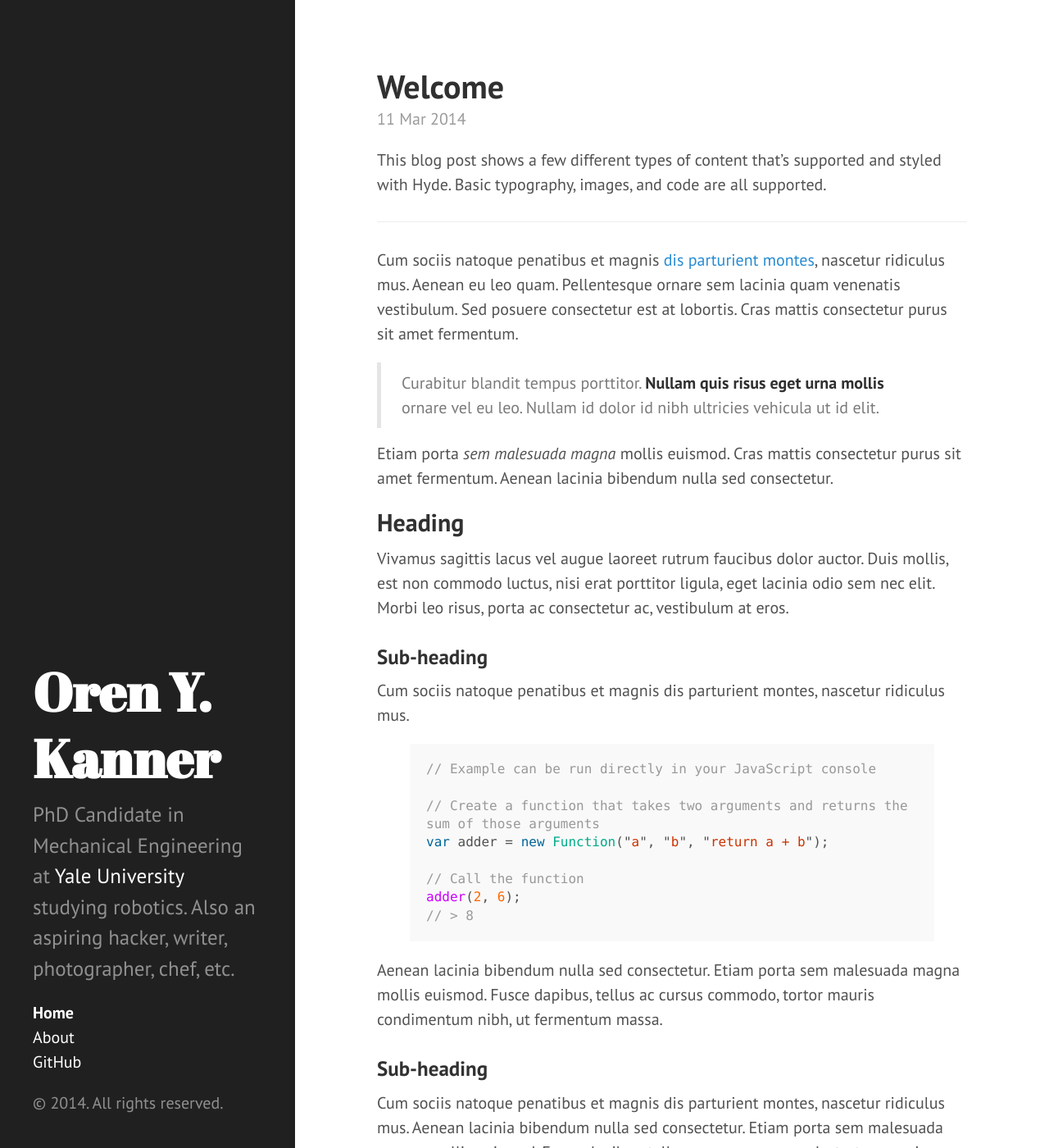
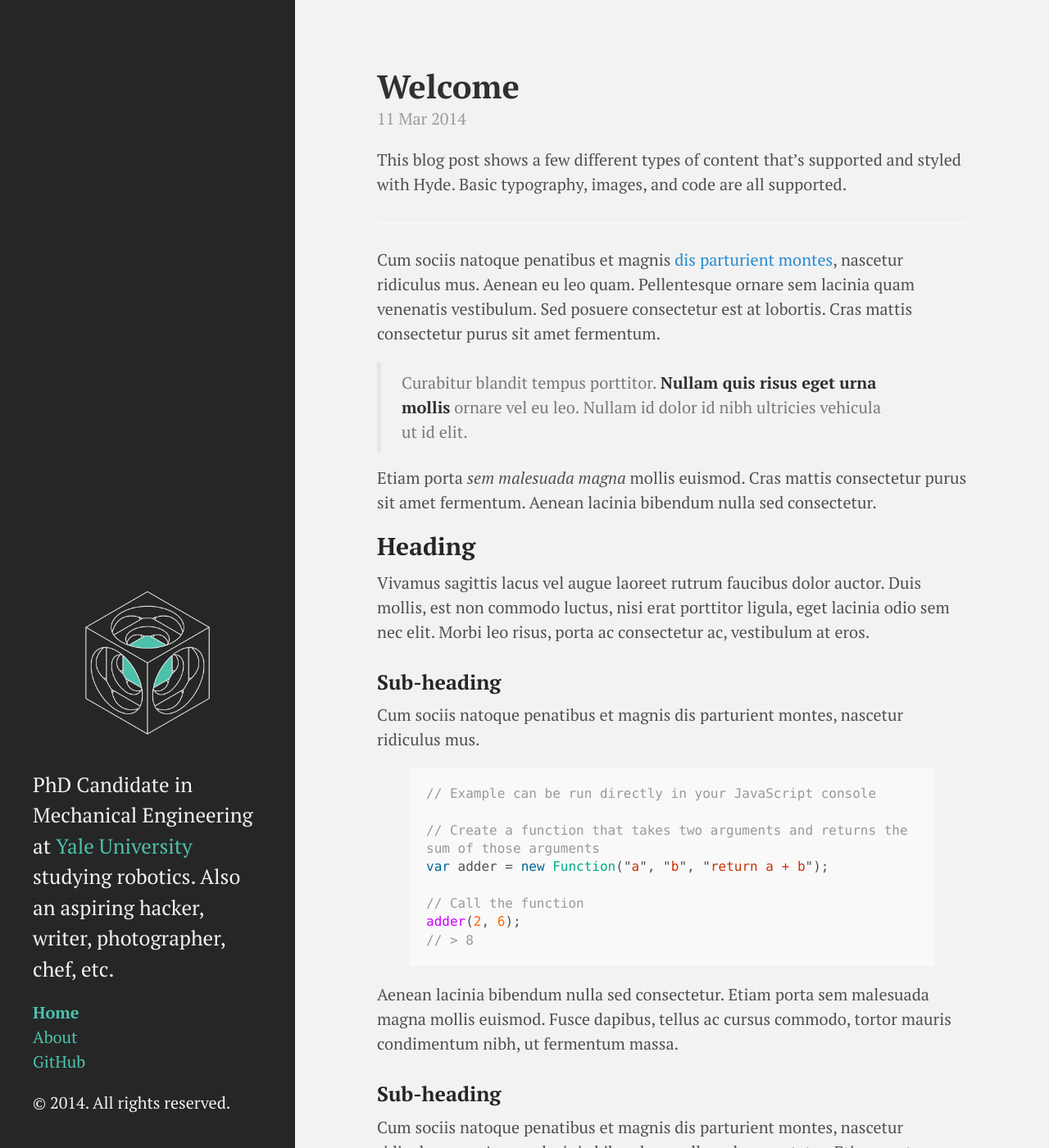
Before and after one commit to orenyk/orenyk.github.io, a Jekyll site: the page built from index.html, in a window 1280 px wide and 1400 px high. Shown: the whole window at 82% size. Built offline with Jekyll 4.4.1, drawn with Linux system fonts in a browser that asks for light colours; Markdown is read by kramdown in place of the engine named in the settings; the list of posts is cut into pages by our own code.

Commit message:
misc changes to colors / fonts, added logo to sidebar

```diff
--- a/_includes/head.html
+++ b/_includes/head.html
@@ -17,11 +17,12 @@
   <link rel="stylesheet" href="/public/css/poole.css">
   <link rel="stylesheet" href="/public/css/syntax.css">
   <link rel="stylesheet" href="/public/css/hyde.css">
-  <link rel="stylesheet" href="http://fonts.googleapis.com/css?family=PT+Sans:400,400italic,700|Abril+Fatface">
+  <link rel="stylesheet" href="/public/css/custom.css">
+  <link href='http://fonts.googleapis.com/css?family=PT+Sans:400,700,400italic|PT+Serif:400,700,400italic|Abril+Fatface' rel='stylesheet' type='text/css'>
 
   <!-- Icons -->
   <link rel="apple-touch-icon-precomposed" sizes="144x144" href="/public/apple-touch-icon-144-precomposed.png">
-                                 <link rel="shortcut icon" href="/public/favicon.ico">
+                                 <link rel="shortcut icon" href="/public/favicon.png">
 
   <!-- RSS -->
   <link rel="alternate" type="application/rss+xml" title="RSS" href="/atom.xml">
--- a/_includes/sidebar.html
+++ b/_includes/sidebar.html
@@ -1,7 +1,10 @@
 <div class="sidebar">
   <div class="container sidebar-sticky">
     <div class="sidebar-about">
-      <h1>{{ site.title }}</h1>
+      <!-- <h1>{{ site.title }}</h1> -->
+      <div>
+        <a href="/"><img id="logo" src="public/logo_teal.png" alt="{{ site.title }}"></a>
+      </div>
       <p class="lead">{{ site.description }}</p>
     </div>
 
--- /dev/null
+++ b/public/css/custom.css
@@ -0,0 +1,7 @@
+/* Logo */
+#logo {
+	width: 9rem;
+	display: block;
+	margin: 0 auto 2rem;
+
+}
--- a/public/css/hyde.css
+++ b/public/css/hyde.css
@@ -32,7 +32,7 @@
  */
 
 html {
-  font-family: "PT Sans", Helvetica, Arial, sans-serif;
+  font-family: "PT Serif", Helvetica, Arial, sans-serif;
 }
 @media (min-width: 48rem) {
   html {
@@ -56,8 +56,9 @@ html {
 .sidebar {
   text-align: center;
   padding: 2rem 1rem;
-  color: rgba(255,255,255,.5);
-  background-color: #202020;
+  /*color: rgba(255,255,255,.5);*/
+  color: #f2f2f2;
+  background-color: #262626;
 }
 @media (min-width: 48rem) {
   .sidebar {
@@ -72,7 +73,7 @@ html {
 
 /* Sidebar links */
 .sidebar a {
-  color: #fff;
+  color: #4dc1ab;
 }
 
 /* About section */
--- a/public/css/poole.css
+++ b/public/css/poole.css
@@ -60,7 +60,7 @@ html {
 
 body {
   color: #515151;
-  background-color: #fff;
+  background-color: #f2f2f2;
   -webkit-text-size-adjust: 100%;
       -ms-text-size-adjust: 100%;
 }
@@ -81,7 +81,7 @@ h1, h2, h3, h4, h5, h6 {
   margin-bottom: .5rem;
   font-weight: bold;
   line-height: 1.25;
-  color: #313131;
+  color: #262626;
   text-rendering: optimizeLegibility;
 }
 h1 {
```
Also changed, not shown: README.md, public/favicon.ico (deleted).
